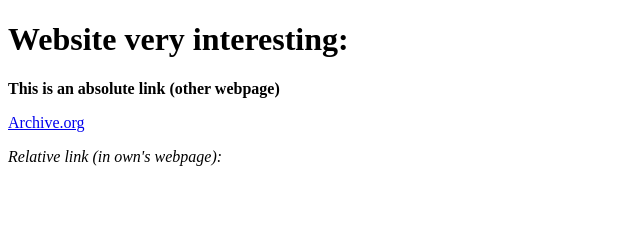
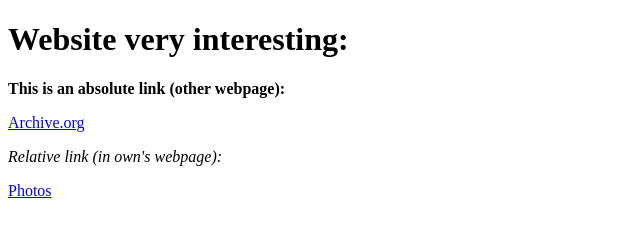
Before and after one commit to Juansebas064/The-Odin-Project, a plain HTML site: page odin-links-and-images/index.html in a window 1280 px wide. Shown: the full height of the page, 0-640 px from the left. Drawn offline with Linux system fonts and the light colour scheme.

Commit message:
Addition of images to a html page

```diff
--- a/odin-links-and-images/index.html
+++ b/odin-links-and-images/index.html
@@ -6,10 +6,10 @@
     </head>
     <body>
         <h1>Website very interesting:</h1>
-        <p><strong>This is an absolute link (other webpage)</strong></p>
+        <p><strong>This is an absolute link (other webpage):</strong></p>
         <a href="https://www.archive.org">Archive.org</a>
 
         <p><em>Relative link (in own's webpage):</em></p>
-        <a href="photos.html"></a>
+        <a href="photos.html">Photos</a>
     </body>
 </html>
```
Also changed, not shown: odin-links-and-images/photos.html (added, +14 -0 lines), odin-links-and-images/photos/Bombillo.png (added), odin-links-and-images/photos/Fondo fullscreen.jpeg (added).
